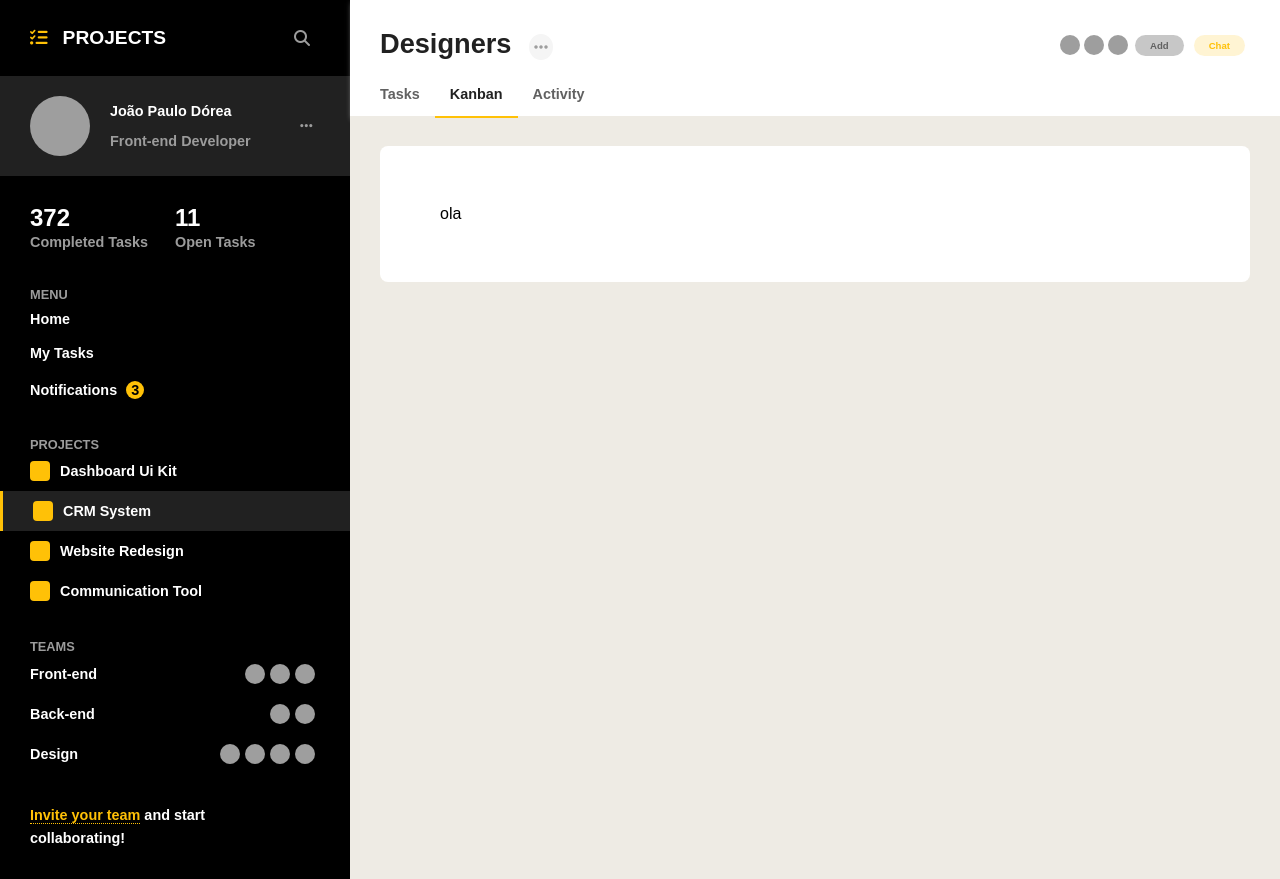
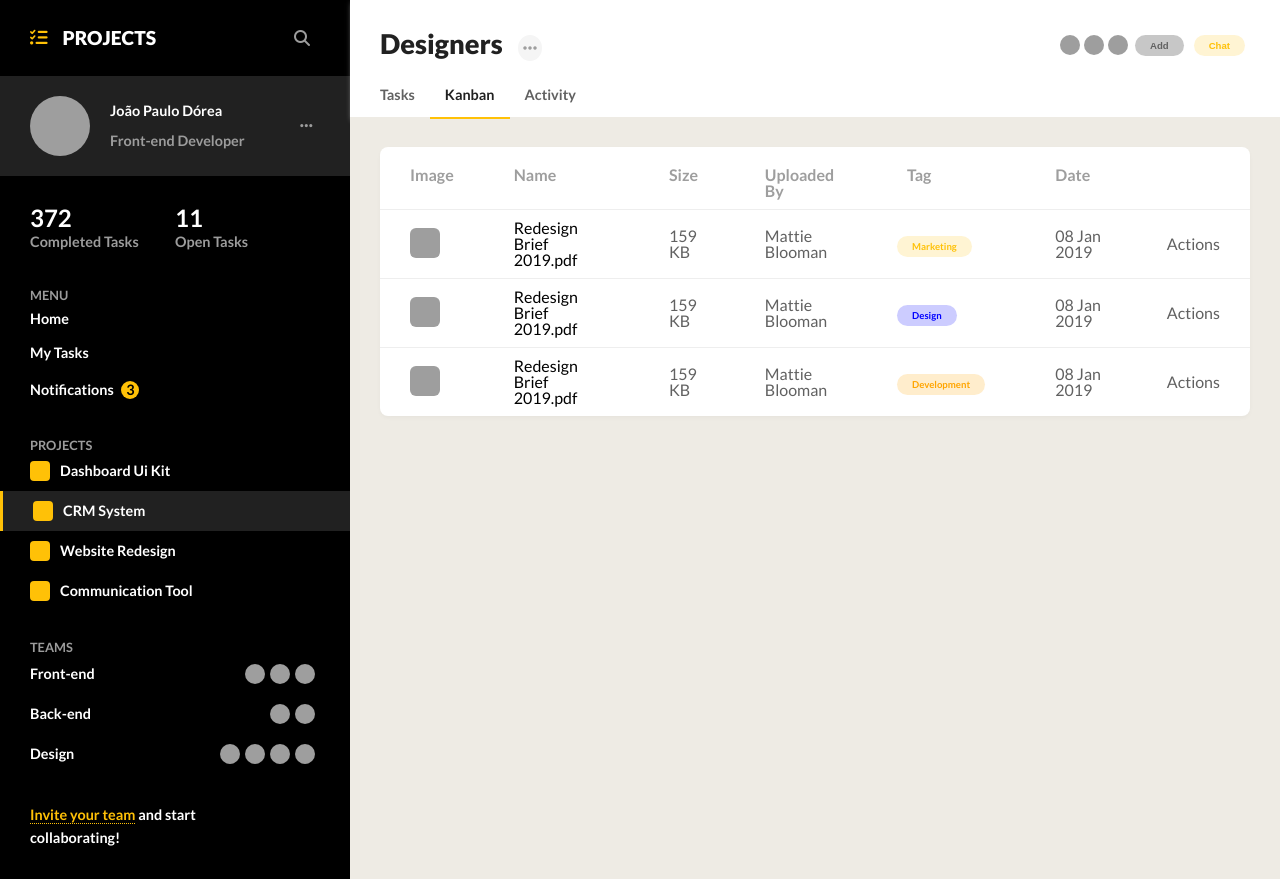
Before and after one commit to joaodorea/projectmanager, a React (Create React App) app: page / in a window 1280 px wide. Built offline with nearby package versions, Linux system fonts and the light colour scheme; grey boxes are pictures that could not be loaded; the HTML template or start-up script is replaced by a standard one.

Commit message:
files page, tablelist component

```diff
--- a/public/index.html
+++ b/public/index.html
@@ -8,6 +8,10 @@
     <meta
       name="description"
       content="Web site created using create-react-app"
+    />
+    <link
+      href="https://fonts.googleapis.com/css?family=Lato:400,700,900&display=swap"
+      rel="stylesheet"
     />
     <script
       src="https://kit.fontawesome.com/150d5fc79a.js"
--- a/src/assets/styled/global.js
+++ b/src/assets/styled/global.js
@@ -5,7 +5,7 @@ export default createGlobalStyle`
     ${ResetCss};
     body {
         margin: 0;
-        font-family: sans-serif;
+        font-family: 'Lato', sans-serif;
 
         * {
             box-sizing: border-box;
--- a/src/assets/styled/theme.js
+++ b/src/assets/styled/theme.js
@@ -26,6 +26,11 @@ const Theme = {
     sm: ".9rem",
     md: "1rem"
   },
+  fontWeight: {
+    regular: 400,
+    bold: 700,
+    bolder: 900
+  },
   PL: "30px",
   PM: "20px",
   PS: "10px",
@@ -33,15 +38,17 @@ const Theme = {
   BtnRadius: ["2px", "4px", "8px", "16px"]
 };
 
+Theme.primary = Theme.color.yellow;
 Theme.color.lightGray = Theme.color.grays[7];
 Theme.color.darkGray = Theme.color.grays[9];
+Theme.dividerColor = Theme.color.grays[2];
 
 Theme.BtnSmRadius = Theme.BtnRadius[1];
 
 Theme.BtnCellSm = css`
-  color: ${p => p.theme.color[p.color]};
+  color: ${p => p.theme.color[p.color] || p.color};
   background-color: ${p =>
-    !p.color ? "unset" : lighten(0.4, p.theme.color[p.color])};
+    !p.color ? "unset" : lighten(0.4, p.theme.color[p.color] || p.color)};
   cursor: pointer;
   padding: 5px 15px;
   font-size: 0.6rem;
@@ -50,15 +57,16 @@ Theme.BtnCellSm = css`
   font-weight: bold;
 `;
 
-Theme.avatar = props => ({
-  width: props.size,
-  height: props.size,
-  "border-radius": props.rounded
-    ? getValueAndUnit(props.size)[0] * 0.2
-    : props.circle
-    ? "50%"
-    : "unset"
-});
+Theme.avatar = css`
+  width: ${p => p.size};
+  height: ${p => p.size};
+  border-radius: ${p =>
+    p.rounded
+      ? getValueAndUnit(p.size)[0] * 0.2 + "px"
+      : p.circle
+      ? "50%"
+      : "unset"};
+`;
 
 Theme.headerMainTextColor = Theme.color.darkGray;
 
@@ -73,7 +81,7 @@ Theme.sidebarHoverSelec = css`
     "background-color:" +
       Theme.color.darkGray +
       ";border-left: 3px solid " +
-      props.theme.color.yellow}
+      props.theme.primary}
 `;
 
 export default function({ children }) {
--- a/src/components/header/SubMenu/submenu.style.js
+++ b/src/components/header/SubMenu/submenu.style.js
@@ -15,5 +15,5 @@ export const Item = styled.span`
   font-size: ${p => p.theme.fontSize.sm};
   cursor: pointer;
   font-weight: 600;
-  border-bottom: ${p => (p.active ? "2px solid " + p.theme.color.yellow : "")};
+  border-bottom: ${p => (p.active ? "2px solid " + p.theme.primary : "")};
 `;
--- a/src/components/header/Users_Btns/users_btn.js
+++ b/src/components/header/Users_Btns/users_btn.js
@@ -5,7 +5,7 @@ export const Wrapper = styled.div`
 `;
 
 export const User = styled.img`
-  ${p => p.theme.avatar(p)};
+  ${p => p.theme.avatar};
   margin: 0 2px;
 `;
 
--- a/src/components/layout/index.style.js
+++ b/src/components/layout/index.style.js
@@ -6,3 +6,8 @@ export const Layout = styled.div`
   min-width: 100vw;
   grid-template: auto 1fr/350px 1fr;
 `;
+
+export const Content = styled.div`
+  background-color: ${p => p.theme.color.beige};
+  padding: ${p => p.theme.PL};
+`;
--- a/src/components/sidebar/Projects/projects.style.js
+++ b/src/components/sidebar/Projects/projects.style.js
@@ -13,5 +13,5 @@ export const Image = styled.div`
   height: 20px;
   border-radius: 4px;
   margin-right: 10px;
-  background: ${props => props.url || props.theme.color.yellow};
+  background: ${props => props.url || props.theme.primary};
 `;
--- a/src/components/sidebar/Teams/teams.style.js
+++ b/src/components/sidebar/Teams/teams.style.js
@@ -15,7 +15,7 @@ export const UserAvatar = styled.img`
   height: 20px;
   border-radius: 50%;
   margin-right: 5px;
-  background: ${props => props.src || props.theme.color.yellow};
+  background: ${props => props.src || props.theme.primary};
 `;
 export const Text = styled.p`
   flex: 1;
--- a/src/components/sidebar/index.style.js
+++ b/src/components/sidebar/index.style.js
@@ -32,7 +32,7 @@ export const SearchTitle = styled.h2`
 `;
 
 export const TasksIcon = styled.i`
-  color: ${props => props.theme.color.yellow};
+  color: ${props => props.theme.primary};
 `;
 
 export const SearchIcon = styled.i`
@@ -89,7 +89,7 @@ export const Notifications = styled.span`
   display: inline-block;
   width: 18px;
   margin-left: 5px;
-  background-color: ${props => props.theme.color.yellow};
+  background-color: ${props => props.theme.primary};
   color: black;
   border-radius: 50%;
   line-height: 18px;
@@ -103,7 +103,7 @@ export const Footer = styled.footer`
 `;
 
 export const Highlighted = styled.span`
-  color: ${p => p.theme.color.yellow};
-  border-bottom: 1px dotted ${p => p.theme.color.yellow};
+  color: ${p => p.theme.primary};
+  border-bottom: 1px dotted ${p => p.theme.primary};
   cursor: pointer;
 `;
--- a/src/components/tablelist/index.jsx
+++ b/src/components/tablelist/index.jsx
@@ -1,13 +1,73 @@
 import React from "react";
-import { Wrapper, Container, Header, List } from "./index.style";
+import {
+  Card,
+  Header,
+  Table,
+  HeaderCell,
+  List,
+  Row,
+  Cell,
+  Image,
+  Pill
+} from "./index.style";
 
 export default function TableList() {
   return (
-    <Wrapper>
-      <Container>
-        <Header></Header>
-        <List>ola</List>
-      </Container>
-    </Wrapper>
+    <Card>
+      <Table>
+        <Header>
+          <tr>
+            <HeaderCell>Image</HeaderCell>
+            <HeaderCell>Name</HeaderCell>
+            <HeaderCell>Size</HeaderCell>
+            <HeaderCell>Uploaded By</HeaderCell>
+            <HeaderCell>Tag</HeaderCell>
+            <HeaderCell>Date</HeaderCell>
+            <HeaderCell></HeaderCell>
+          </tr>
+        </Header>
+        <List>
+          <Row>
+            <Cell>
+              <Image rounded size="30px" src="http://lorempixel.com/100/100/" />
+            </Cell>
+            <Cell black>Redesign Brief 2019.pdf</Cell>
+            <Cell>159 KB</Cell>
+            <Cell>Mattie Blooman</Cell>
+            <Cell>
+              <Pill color="yellow">Marketing</Pill>
+            </Cell>
+            <Cell>08 Jan 2019</Cell>
+            <Cell>Actions</Cell>
+          </Row>
+          <Row>
+            <Cell>
+              <Image rounded size="30px" src="http://lorempixel.com/100/100/" />
+            </Cell>
+            <Cell black>Redesign Brief 2019.pdf</Cell>
+            <Cell>159 KB</Cell>
+            <Cell>Mattie Blooman</Cell>
+            <Cell>
+              <Pill color="blue">Design</Pill>
+            </Cell>
+            <Cell>08 Jan 2019</Cell>
+            <Cell>Actions</Cell>
+          </Row>
+          <Row>
+            <Cell>
+              <Image rounded size="30px" src="http://lorempixel.com/100/100/" />
+            </Cell>
+            <Cell black>Redesign Brief 2019.pdf</Cell>
+            <Cell>159 KB</Cell>
+            <Cell>Mattie Blooman</Cell>
+            <Cell>
+              <Pill color="orange">Development</Pill>
+            </Cell>
+            <Cell>08 Jan 2019</Cell>
+            <Cell>Actions</Cell>
+          </Row>
+        </List>
+      </Table>
+    </Card>
   );
 }
--- a/src/components/tablelist/index.style.js
+++ b/src/components/tablelist/index.style.js
@@ -1,23 +1,55 @@
 import styled from "styled-components";
 
-export const Wrapper = styled.div`
-  background-color: ${p => p.theme.color.beige};
-  padding: ${p => p.theme.PL};
+export const Card = styled.div`
+  background-color: white;
+  width: 100%;
+  /* padding: ${p => p.theme.PL}; */
+  border-radius: ${p => p.theme.BtnRadius[2]};
+  box-shadow: 0px 2px 4px hsla(0, 0%, 0%, 0.03);
+`;
+export const Table = styled.table`
+  width: 100%;
 `;
 
-export const Container = styled.div`
-  background-color: white;
+export const Header = styled.thead`
+  color: ${p => p.theme.color.lightGray};
+  border-bottom: 1px solid ${p => p.theme.dividerColor};
+`;
+
+export const HeaderCell = styled.th`
+  color: ${p => p.theme.color.grays[5]};
+  font-weight: ${p => p.theme.fontWeight.bold};
+  text-align: left;
+  padding: ${p => p.theme.PM} ${p => p.theme.PL} ${p => p.theme.PS};
+`;
+
+export const List = styled.tbody`
   padding: ${p => p.theme.PL};
   border-radius: ${p => p.theme.BtnRadius[2]};
 `;
 
-export const Header = styled.div`
-  display: flex;
+export const Row = styled.tr`
   color: ${p => p.theme.color.lightGray};
+
+  & + & {
+    border-top: 1px solid ${p => p.theme.dividerColor};
+  }
+  &:hover {
+    background-color: ${p => p.theme.color.grays[0]};
+  }
 `;
 
-export const List = styled.div`
-  background-color: white;
-  padding: ${p => p.theme.PL};
-  border-radius: ${p => p.theme.BtnRadius[2]};
+export const Cell = styled.td`
+  color: ${p => (p.black ? "black" : p.theme.lightGray)};
+  padding: ${p => p.theme.PS} ${p => p.theme.PL};
+  /* font-weight: ${p => p.theme.fontWeight.bold}; */
+  vertical-align: middle;
 `;
+export const Pill = styled.span`
+  position: relative;
+  left: -${p => p.theme.PS};
+  ${p => p.theme.BtnCellSm};
+`;
+export const Image = styled.img`
+  ${p => p.theme.avatar}
+`;
--- a/src/modules/home.jsx
+++ b/src/modules/home.jsx
@@ -1,7 +1,12 @@
 import React from "react";
 
 import TableList from "../components/tablelist";
+import { Content } from "../components/layout/index.style";
 
 export default function home() {
-  return <TableList />;
+  return (
+    <Content>
+      <TableList />
+    </Content>
+  );
 }
```
